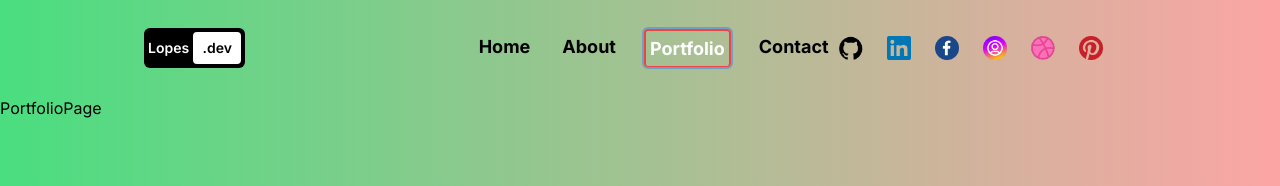
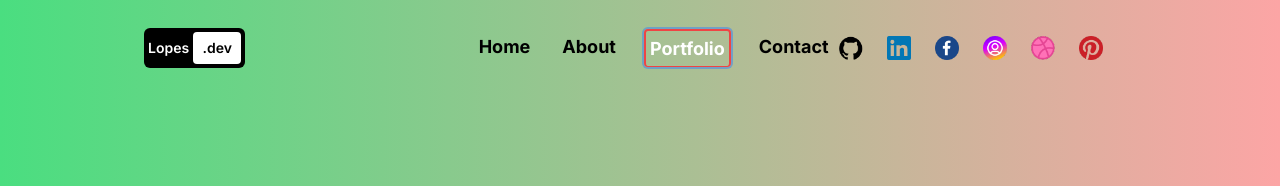
Before and after one commit to ChiefLopes/MyPortfolioV1, a Next.js app: page /portfolio in a window 1280 px wide. Shown: the top 186 px of the page. Built offline with nearby package versions, Linux system fonts and the light colour scheme.

Commit message:
added framer motion effects to the about page

```diff
--- a/src/app/contact/page.tsx
+++ b/src/app/contact/page.tsx
@@ -1,9 +1,14 @@
-import React from 'react'
+import {motion as m } from "framer-motion"
 
 const Contacts = () => {
   return (
-    <div>Contacts</div>
-  )
+    <m.div
+      className="h-full"
+      initial={{ y: "-200vh" }}
+      animate={{ y: "0%" }}
+      transition={{ duration: 1 }}
+    ></m.div>
+  );
 }
 
 export default Contacts
--- a/src/app/portfolio/page.tsx
+++ b/src/app/portfolio/page.tsx
@@ -1,9 +1,14 @@
-import React from 'react'
+import {motion as m} from "framer-motion"
 
 const PortfolioPage = () => {
   return (
-    <div>PortfolioPage</div>
-  )
+    <m.div
+      className="h-full"
+      initial={{ y: "-200vh" }}
+      animate={{ y: "0%" }}
+      transition={{ duration: 1 }}
+    ></m.div>
+  );
 }
 
 export default PortfolioPage
```
